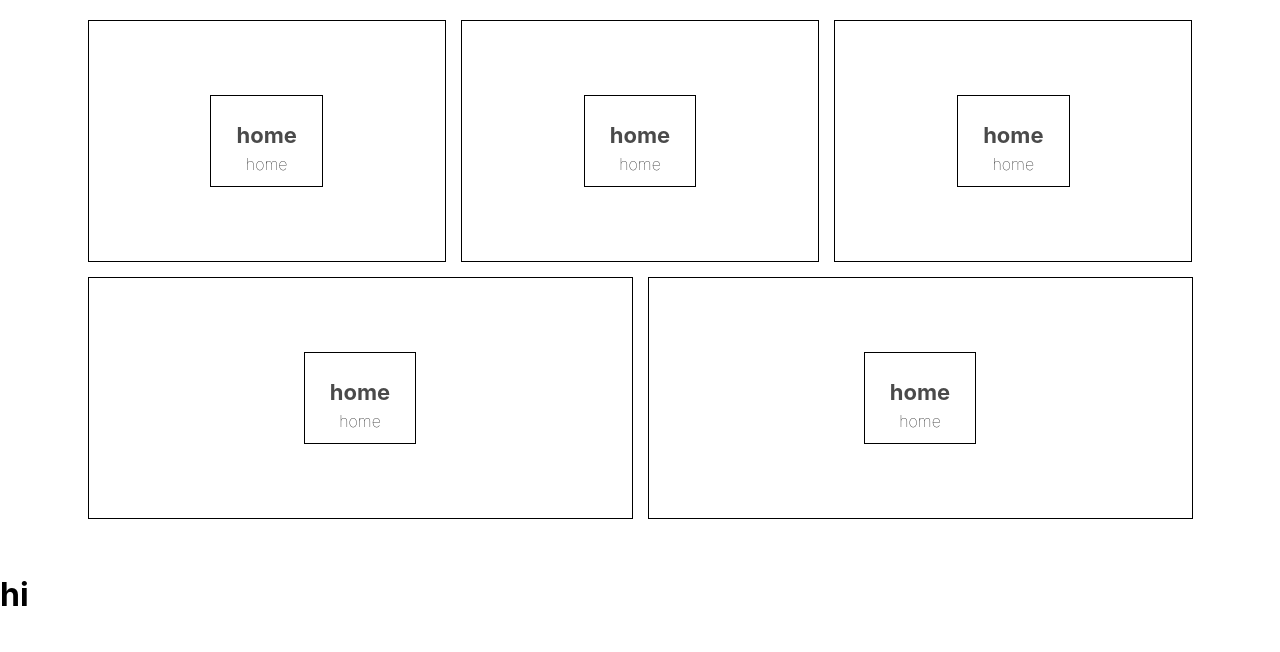
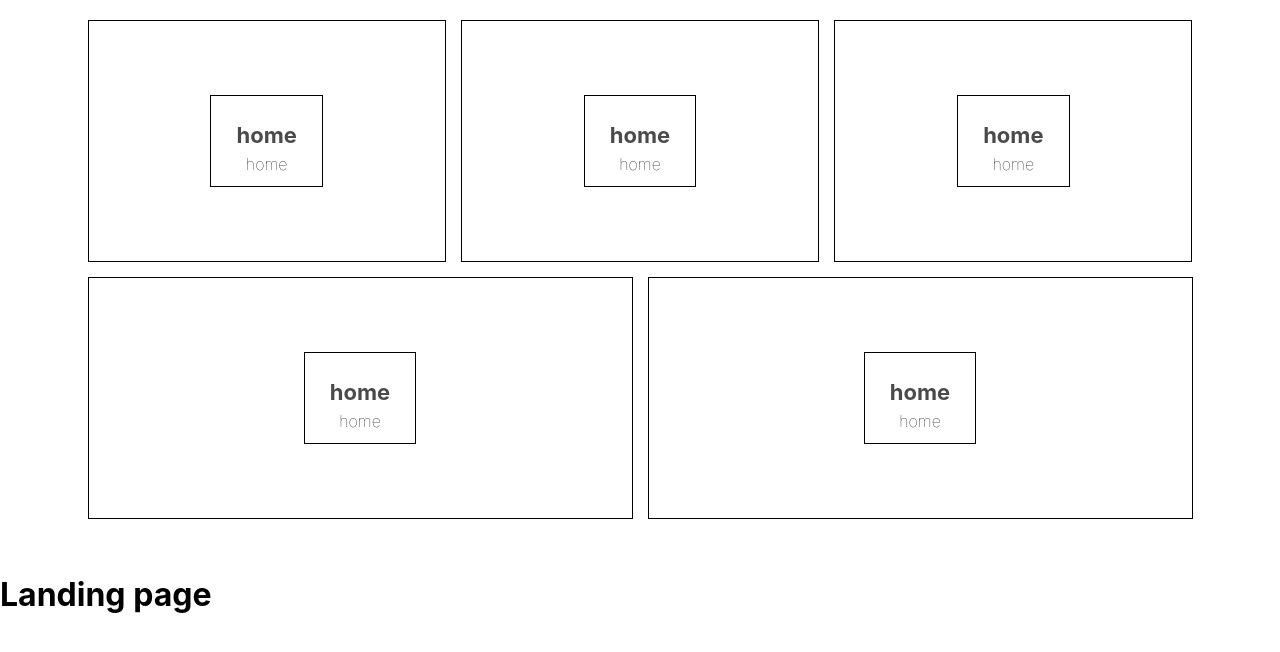
Before and after one commit to mariamisa/e-commerce, a React (Create React App) app: page / in a window 1280 px wide. Shown: the top 652 px of the page. Built offline with nearby package versions, Linux system fonts and the light colour scheme.

Commit message:
change file structure

```diff
--- a/src/App.js
+++ b/src/App.js
@@ -1,7 +1,7 @@
 import React from "react";
 
-import Layout from "./components/Layout/Layout.jsx";
-import LandingPage from "./pages/Landing/Landing.jsx";
+import Layout from "./components/Layout";
+import LandingPage from "./container/Landing";
 
 import "./App.css";
 
--- a/src/components/common/Header/Header.jsx
+++ b/src/components/Header/index.jsx
@@ -1,6 +1,6 @@
 import React from 'react'
 
-import './Header.scss'
+import './style.scss'
 
 function MenuItem({title,subTitle}) {
     return (
--- a/src/components/Layout/Layout.jsx
+++ b/src/components/Layout/index.jsx
@@ -1,6 +1,6 @@
 import React from 'react'
 
-import Header from '../common/Header/Header'
+import Header from '../Header'
 
 export default function Layout({children}) {
     return (
--- a/src/pages/Landing/Landing.jsx
+++ b/src/container/Landing/index.jsx
@@ -2,7 +2,7 @@ import React from 'react'
 
 export default function Landing() {
     return (
-            <h1>hi</h1>
+            <h1>Landing page</h1>
 
     )
 }
```
Also changed, not shown: src/components/Footer/index.jsx (added), src/components/Footer/style.scss (added), src/components/Header/style.scss (renamed from src/components/common/Header/Header.scss), src/container/Landing/style.scss (added), 1 other file (tests, documents, lock files or other folders).
